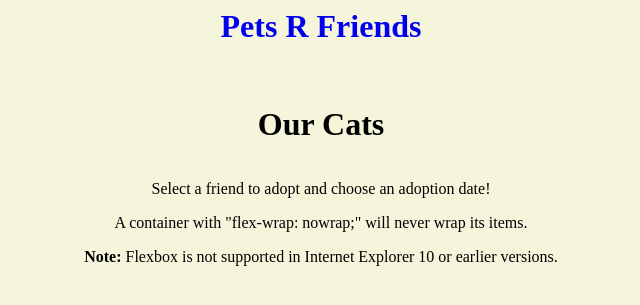
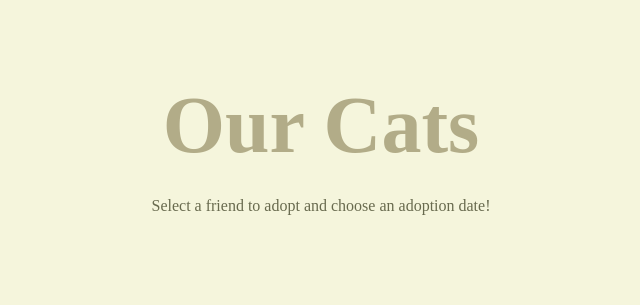
Before and after one commit to reddign/petsrfriends, a PHP site: page /cats.php in a window 1280 px wide. Shown: the top 305 px of the page, without its empty margins (319-959 px from the left). Run offline with PHP 8.4, Linux system fonts and the light colour scheme; data that the repository does not hold is empty.

Commit message:
css changes

```diff
--- a/catprofile.php
+++ b/catprofile.php
@@ -53,7 +53,7 @@ if(is_file("cats/{$animalid}.png")){
     echo "<img src='cats/{$animalid}.png' width='200px' height='200px' >";
 
 }else{
-    echo "<img src='cats/comingsoon.jpg' width='200px'>";
+    echo "<img src='cats/comingsoon.png' width='200px'>";
 
 }
 
--- a/cats.php
+++ b/cats.php
@@ -6,7 +6,16 @@
 
     <style>
 
-
+        p {
+            color: #686A4E;
+        }
+        H1 {
+            font-weight: "bold";
+            font-size: 5em;
+            font-family: "Segoe Script";
+            margin-bottom: 10px;
+            color: #B2AC88;
+        }
         .name {
             font-size: 25px;
             margin: 20px;
@@ -36,7 +45,7 @@
           display: flex;
           flex-wrap: wrap;
           justify-content: center;
-
+          border-radius: 10px;
           /* background-color: DodgerBlue; */
         }
 
@@ -48,18 +57,20 @@
             height: 200px;
             width: 200px;
             object-fit: cover;
+            border: 2px black;
+            border-radius:5px;
         }
 
 
         .flex-container  > a > div:hover {
-                background: #fff;
                 /* border: 3px solid #808000; */
                 text-decoration: none;
-                box-shadow: 0 0 20px olive;
+                box-shadow: 0 0 30px #B9C8BC;
         }
 
+
         .flex-container > a > div {
-          background-color: #fff;
+          background-color: #fbf7f5;
           width: 200px;
           margin: 10px;
           padding: 20px;
@@ -67,13 +78,11 @@
           line-height: 15px;
           font-size: 20px;
           box-shadow: 0 0 10px rgba(0,0,0,0.1);
+          border-radius: 20px;
         }
     </style>
 
 </head>
-<header>
-    <h1><a href="google.com">Pets R Friends</a></h1>
-</header>
 <br>
 <body>
     <h1>Our Cats</h1>
@@ -113,7 +122,7 @@ $rows = $result -> fetch_all(MYSQLI_ASSOC);
             echo "<img src='cats/{$animalid}.png' width='200px'>";
 
             }else{
-            echo "<img src='cats/comingsoon.jpg' width='200px'>";
+            echo "<img src='cats/comingsoon.png' width='200px'>";
 
             }
 ?>
@@ -131,8 +140,6 @@ $rows = $result -> fetch_all(MYSQLI_ASSOC);
     </div>
 
     <p>Select a friend to adopt and choose an adoption date!</p>
-    <p>A container with "flex-wrap: nowrap;" will never wrap its items.</p>
-    <p><strong>Note:</strong> Flexbox is not supported in Internet Explorer 10 or earlier versions.</p>
 
     </body>
 </html>
--- a/index.htm
+++ b/index.htm
@@ -67,7 +67,6 @@
 <br>
 <body>
     <h1>Our Dogs</h1>
-
     <div class="flex-container">
 
         <a href="profilepage.php?animal_id=447917"><div class="product">
```
